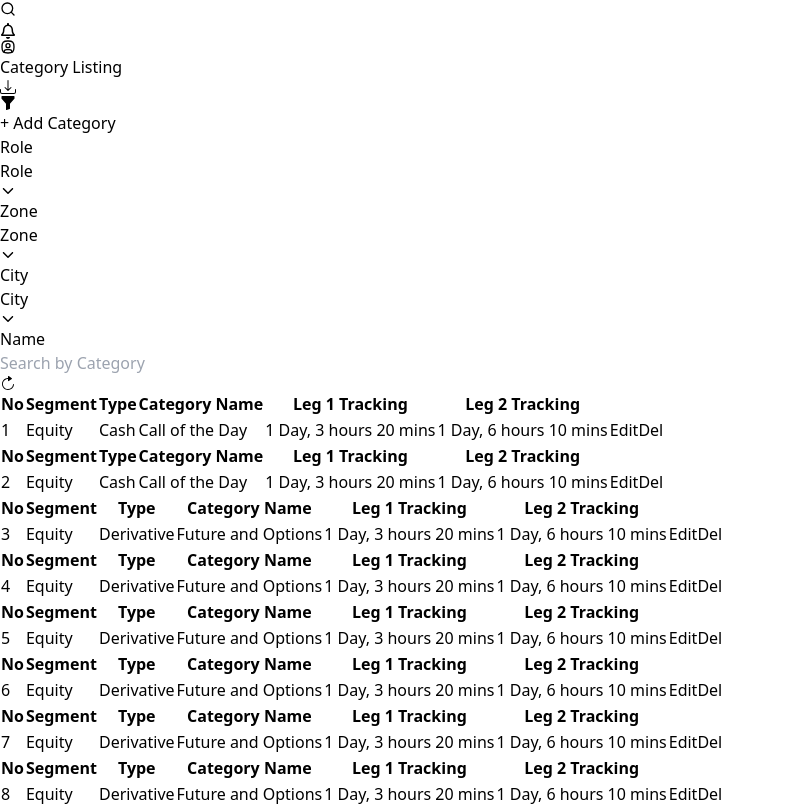
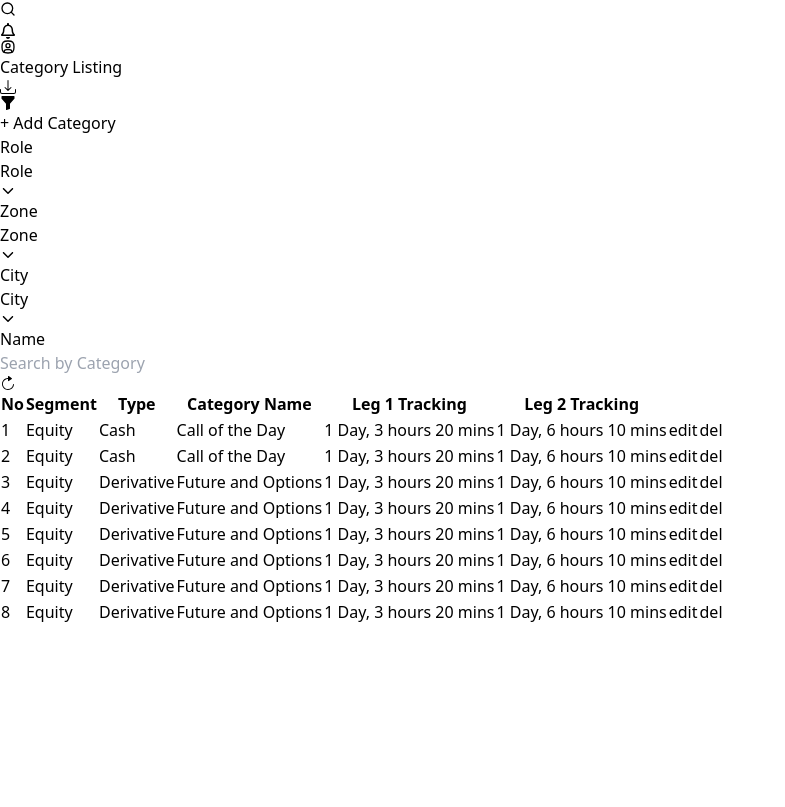
Before and after one commit to ommipatil13/Millicent-Technologies-Dashboard-Task-Omkar-Patil, a React (Vite) app in the folder react-dashboard/: page / in a window 1280 px wide. Shown: the part 585-1392 px from the top of the page, without its empty margins (0-785 px from the left). After the commit the page ends 1210 px from the top, so only its background shows below. Built offline with nearby package versions, Linux system fonts and the light colour scheme.

Commit message:
table  edit

```diff
--- a/react-dashboard/src/components/AdminHome/AdminHome.jsx
+++ b/react-dashboard/src/components/AdminHome/AdminHome.jsx
@@ -7,7 +7,7 @@ import AdminHomeNavbar from './AdminHomeNavbar';
 const AdminHome = ({ setNavClose, navClose, }) => {
     // const [navClose, setNavClose] = useState(true)
     return (
-        <div className='bg-zinc-50 flex items-center shadow-lg '>
+        <div className='lg:bg-zinc-50 lg:flex lg:items-center shadow-lg sm:hidden  '>
 
             <div>
                 <button onClick={() => setNavClose(!navClose)} className='bg-white  p-1.5 outline-none rounded-md -ms-3 border ' >
--- a/react-dashboard/src/components/AdminPages/AddCategory/AddCategory.jsx
+++ b/react-dashboard/src/components/AdminPages/AddCategory/AddCategory.jsx
@@ -59,9 +59,51 @@ const AddCategory = () => {
 
 
                 {/* table div  */}
-                <div className=' mt-8'>
-                    {data.map((item) => <AddCategoryTable key={item.id} item={item} />)}
+                {/* <div className=' mt-8'> */}
+
+
+                <div className="relative overflow-x-auto   mt-8">
+                    <table className="w-full text-sm text-left rtl:text-right text-zinc-600 ">
+
+                        <thead className="text-xs text-gray-400  bg-gray-200 ">
+                            <tr>
+                                <th scope="col" className="px-4 py-3 ">
+                                    No
+                                </th>
+                                <th scope="col" className="px-4 py-3">
+                                    Segment
+                                </th>
+                                <th scope="col" className="px-4 py-3">
+                                    Type
+                                </th>
+                                <th scope="col" className="px-4 py-3">
+                                    Category Name
+                                </th>
+                                <th scope="col" className="px-4 py-3">
+                                    Leg 1 Tracking
+                                </th>
+                                <th scope="col" className="px-4 py-3">
+                                    Leg 2 Tracking
+                                </th>
+                                <th scope="col" className="px-4 py-3">
+
+                                </th>
+                                <th scope="col" className="px-4 py-3">
+
+                                </th>
+                            </tr>
+                        </thead>
+                        <tbody>
+
+                            {data.map((item) => <AddCategoryTable key={item.id} item={item} />)}
+
+
+                        </tbody>
+                    </table>
                 </div>
+
+
+                {/* </div> */}
 
 
 
--- a/react-dashboard/src/components/AdminPages/AddCategory/AddCategoryTable.jsx
+++ b/react-dashboard/src/components/AdminPages/AddCategory/AddCategoryTable.jsx
@@ -4,46 +4,36 @@ const AddCategoryTable = ({ item }) => {
 
     return (
 
-        <div className="flex flex-col">
-            <div className="-m-1.5 overflow-x-auto">
-                <div className="p-1.5 min-w-full inline-block align-middle">
-                    <div className="border rounded-lg overflow-hidden">
-                        <table className="min-w-full divide-y divide-gray-200">
-                            <thead className="bg-gray-50">
-                                <tr>
-                                    <th scope="col" className="px-6 py-3 text-start text-xs font-medium text-gray-500 uppercase">No</th>
-                                    <th scope="col" className="px-6 py-3 text-start text-xs font-medium text-gray-500 uppercase">Segment</th>
-                                    <th scope="col" className="px-6 py-3 text-start text-xs font-medium text-gray-500 uppercase">Type</th>
-                                    <th scope="col" className="px-6 py-3 text-end text-xs font-medium text-gray-500 uppercase">Category Name</th>
-                                    <th scope="col" className="px-6 py-3 text-end text-xs font-medium text-gray-500 uppercase">Leg 1 Tracking</th>
-                                    <th scope="col" className="px-6 py-3 text-end text-xs font-medium text-gray-500 uppercase">Leg 2 Tracking</th>
-                                </tr>
-                            </thead>
-                            <tbody className="divide-y divide-gray-200">
-                                <tr>
-                                    <td className="px-6 py-4 whitespace-nowrap text-sm font-medium text-gray-800">{item.id}</td>
-                                    <td className="px-6 py-4 whitespace-nowrap text-sm text-gray-800"> {item.segment} </td>
-                                    <td className="px-6 py-4 whitespace-nowrap text-sm text-gray-800">{item.type}</td>
-                                    <td className="px-6 py-4 whitespace-nowrap text-sm text-gray-800">{item.category_name}</td>
-                                    <td className="px-6 py-4 whitespace-nowrap text-sm text-gray-800">{item.leg_1_tracking}</td>
-                                    <td className="px-6 py-4 whitespace-nowrap text-sm text-gray-800">{item.leg_2_tracking}</td>
+        <>
+            <tr className="bg-white border-b">
 
-                                    <td className="px-6 py-4 whitespace-nowrap text-end text-sm font-medium">
-                                        <button type="button" className="inline-flex items-center gap-x-2 text-sm font-semibold rounded-lg
-                                        border border-transparent text-blue-600 hover:text-blue-800 disabled:opacity-50
-                                        disabled:pointer-events-none">Edit</button>
-                                        <button type="button" className="inline-flex items-center gap-x-2 text-sm font-semibold rounded-lg
-                                        border border-transparent text-blue-600 hover:text-blue-800 disabled:opacity-50
-                                        disabled:pointer-events-none">Del</button>
-                                    </td>
+                <td className="px-4 py-4">
+                    {item.id}
+                </td>
+                <td className="px-4 py-4 ">
+                    {item.segment}
+                </td>
+                <td className="px-4 py-4">
+                    {item.type}
+                </td>
+                <td className="px-4 py-4">
+                    {item.category_name}
+                </td>
+                <td className="px-4 py-4">
+                    {item.leg_1_tracking}
+                </td>
+                <td className="px-4 py-4">
+                    {item.leg_2_tracking}
+                </td>
+                <td className=" py-4 text-right">
+                    edit
+                </td>
+                <td className=" py-4 text-center">
+                    del
+                </td>
+            </tr>
 
-                                </tr>
-                            </tbody>
-                        </table>
-                    </div>
-                </div>
-            </div>
-        </div>
+        </>
 
 
     )
```
